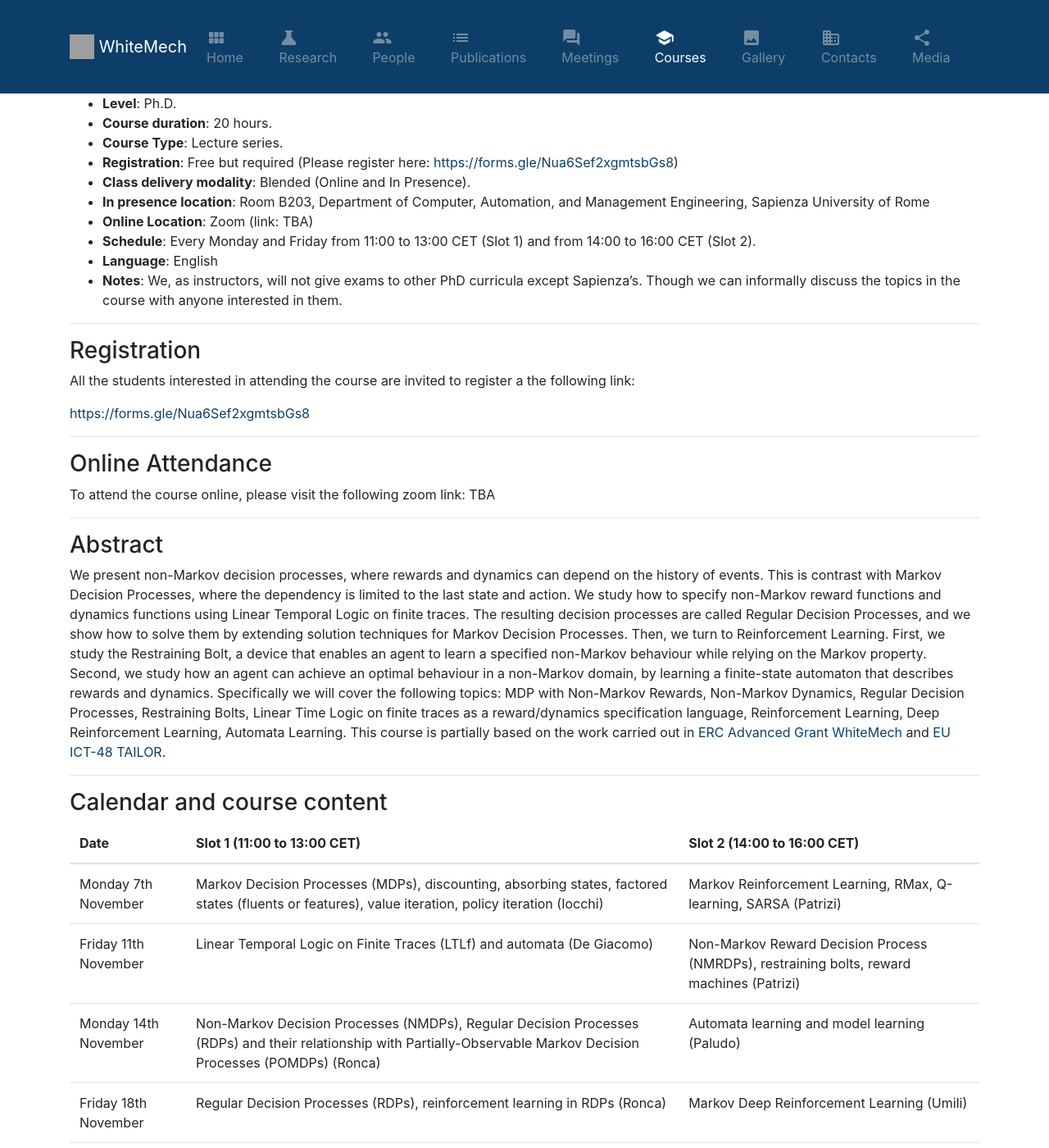
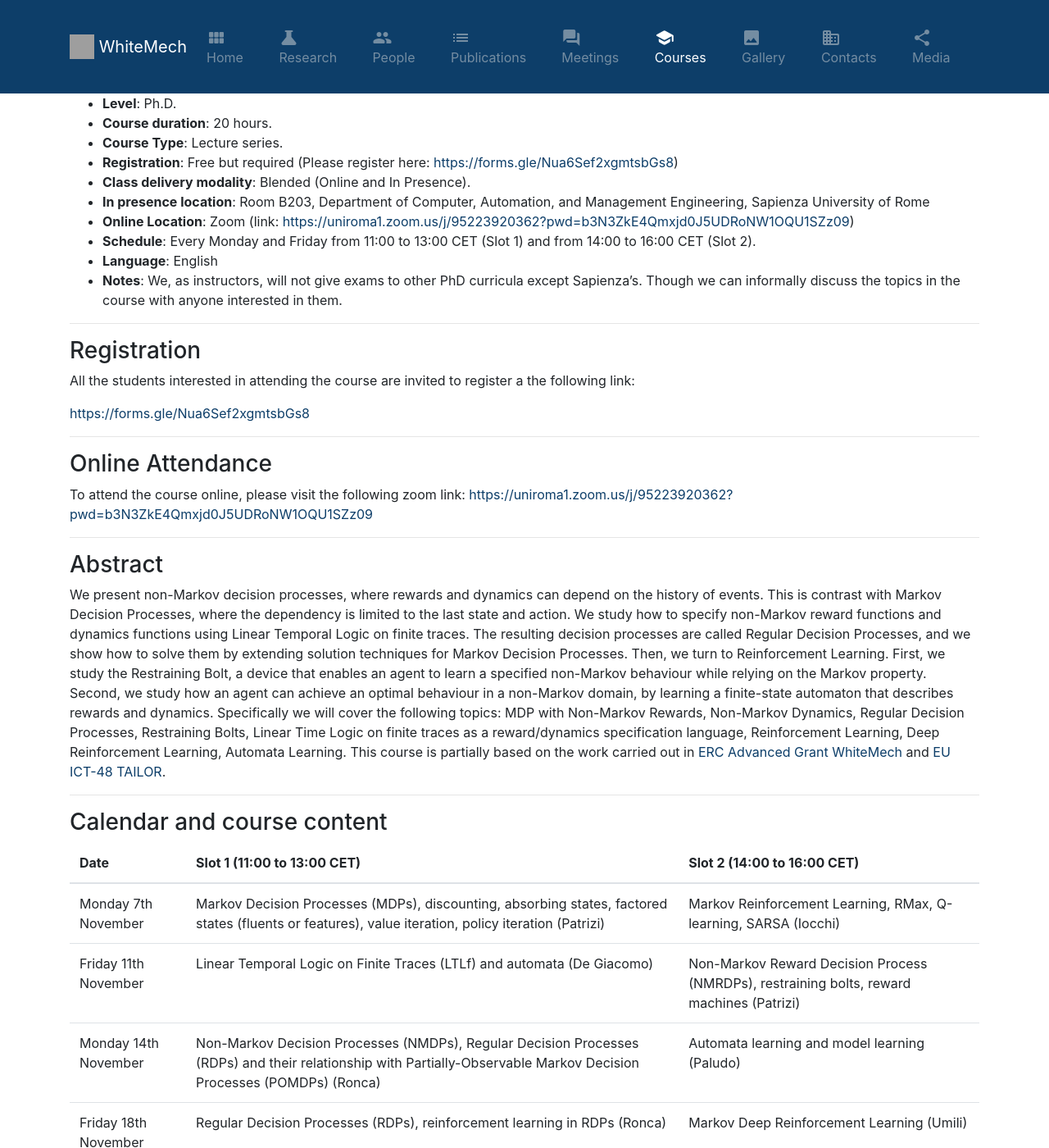
Before and after one commit to whitemech/whitemech.github.io, a Jekyll site: the page built from _pages/courses.md, in a window 1280 px wide and 1400 px high, scrolled down 288 px. Shown: the whole window at 82% size. Built offline with Jekyll 4.4.1, drawn with Linux system fonts in a browser that asks for light colours.

Commit message:
Add zoom link and update Day 1 lecturers

```diff
--- a/_pages/courses.md
+++ b/_pages/courses.md
@@ -21,7 +21,7 @@ permalink: /courses
 - **Registration**: Free but required (Please register here: [https://forms.gle/Nua6Sef2xgmtsbGs8](https://forms.gle/Nua6Sef2xgmtsbGs8))
 - **Class delivery modality**: Blended (Online and In Presence).
 - **In presence location**: Room B203, Department of Computer, Automation, and Management Engineering, Sapienza University of Rome
-- **Online Location**: Zoom (link: TBA)
+- **Online Location**: Zoom (link: [https://uniroma1.zoom.us/j/95223920362?pwd=b3N3ZkE4Qmxjd0J5UDRoNW1OQU1SZz09](https://uniroma1.zoom.us/j/95223920362?pwd=b3N3ZkE4Qmxjd0J5UDRoNW1OQU1SZz09))
 - **Schedule**: Every Monday and Friday from 11:00 to 13:00 CET (Slot 1) and from 14:00 to 16:00 CET (Slot 2).
 - **Language**: English
 - **Notes**: We, as instructors, will not give exams to other PhD curricula except Sapienza’s. Though we can informally discuss the topics in the course with anyone interested in them.
@@ -37,7 +37,7 @@ All the students interested in attending the course are invited to register a th
 
 ### Online Attendance
 To attend the course online, please visit the following zoom link:
-TBA
+[https://uniroma1.zoom.us/j/95223920362?pwd=b3N3ZkE4Qmxjd0J5UDRoNW1OQU1SZz09](https://uniroma1.zoom.us/j/95223920362?pwd=b3N3ZkE4Qmxjd0J5UDRoNW1OQU1SZz09)
 
 -----
 
@@ -61,8 +61,8 @@ We present non-Markov decision processes, where rewards and dynamics can depend
   <tbody>
     <tr>
       <td>Monday 7th November</td>
-      <td>Markov Decision Processes (MDPs), discounting, absorbing states, factored states (fluents or features), value iteration, policy iteration (Iocchi)</td>
-      <td>Markov Reinforcement Learning, RMax, Q-learning, SARSA (Patrizi)</td>
+      <td>Markov Decision Processes (MDPs), discounting, absorbing states, factored states (fluents or features), value iteration, policy iteration (Patrizi)</td>
+      <td>Markov Reinforcement Learning, RMax, Q-learning, SARSA (Iocchi)</td>
     </tr>
     <tr>
       <td>Friday 11th November</td>
@@ -99,7 +99,7 @@ We present non-Markov decision processes, where rewards and dynamics can depend
 
 <p align="center" style="font-size:200%" > 4-8 July 2022 </p>
 
-- **Instructors**: [Giuseppe De Giacomo](https://www.dis.uniroma1.it/degiacom/), [Antonio Di Stasio](https://www.dis.uniroma1.it/users/antonio_di-stasio), [Giuseppe Perelli](https://giuseppeperelli.github.io/), [Shufang Zhu](https://shufang-zhu.github.io/) (Sapienza University of Rome)
+- **Instructors**: [Giuseppe De Giacomo](https://www.dis.uniroma1.it/degiacom/), [Antonio Di Stasio](https://antoniodistasio.github.io), [Giuseppe Perelli](https://giuseppeperelli.github.io/), [Shufang Zhu](https://shufang-zhu.github.io/) (Sapienza University of Rome)
 - **Host Institutions**: Sapienza University & ICT-48 TAILOR
 - **Level**: Postgraduate.
 - **Course duration**: 20 hours.
```
